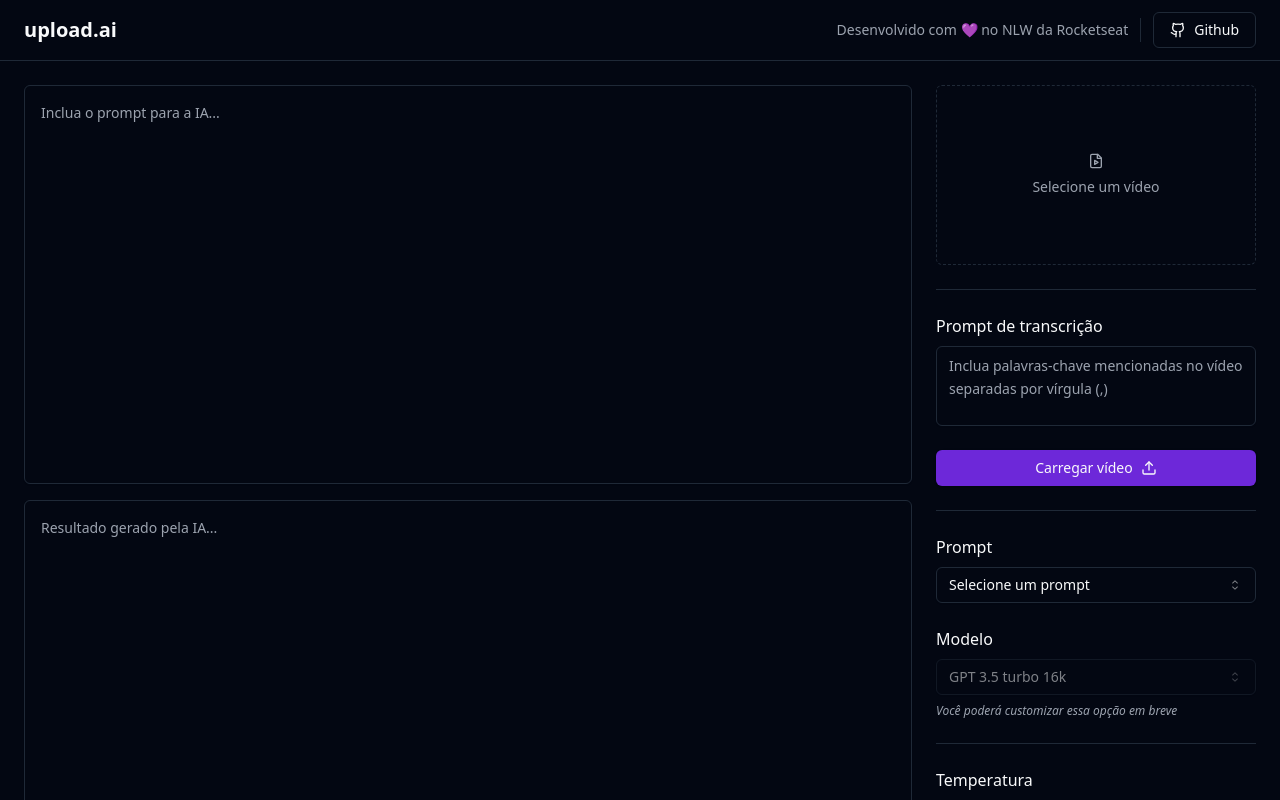
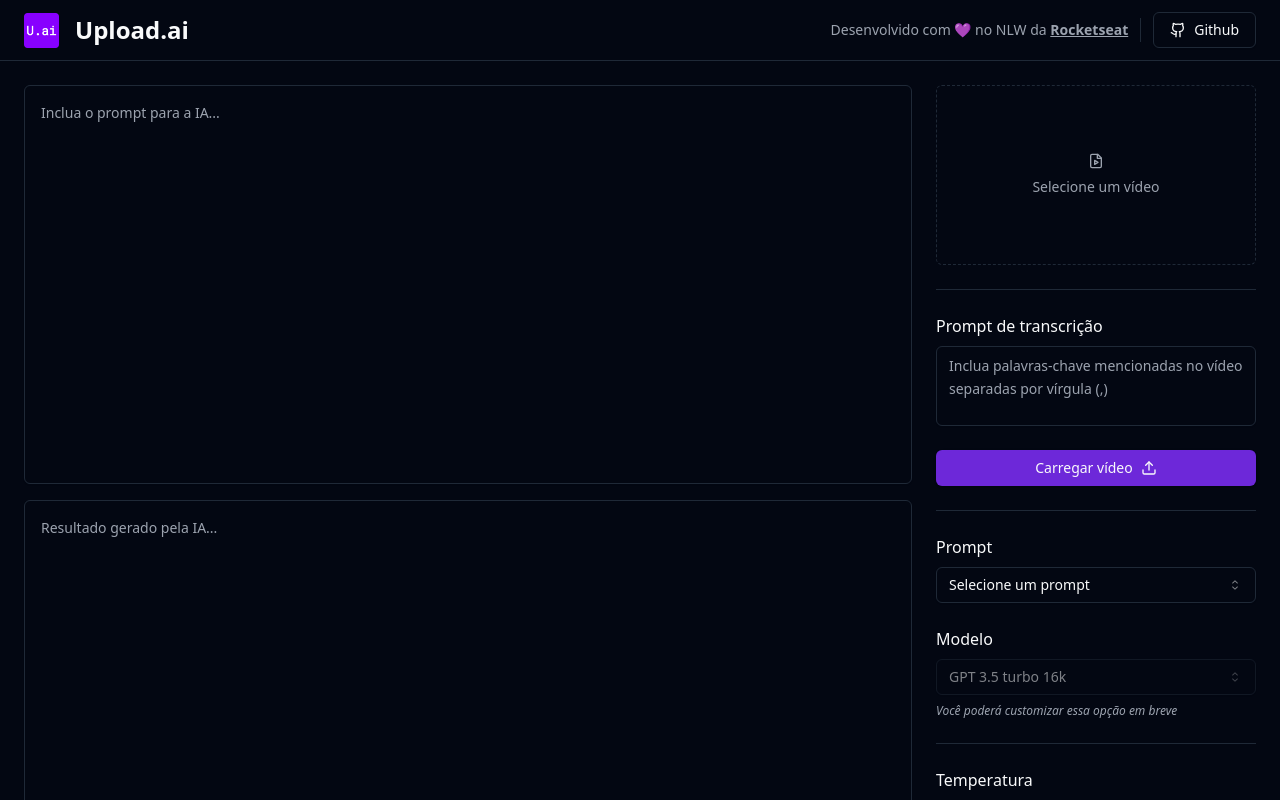
Before and after one commit to jvoliveirag/NLW_IA, a React (Vite) app in the folder nlw_ai_web/: page / in a window 1280 px wide. Shown: the top 800 px of the page. Built offline with nearby package versions, Linux system fonts and the light colour scheme.

Commit message:
Class 01: Adding details.

```diff
--- a/nlw_ai_web/index.html
+++ b/nlw_ai_web/index.html
@@ -3,7 +3,7 @@
   <head>
     <meta charset="UTF-8" />
     <meta name="viewport" content="width=device-width, initial-scale=1.0" />
-
+    <link rel="icon" href="/favicon.png" />
     <title>upload.ai</title>
   </head>
   <body>
--- a/nlw_ai_web/src/App.tsx
+++ b/nlw_ai_web/src/App.tsx
@@ -9,18 +9,23 @@ export function App() {
   return (
     <div className="min-h-screen flex flex-col">
       <div className="px-6 py-3 flex items-center justify-between border-b">
-        <h1 className="text-xl font-bold">upload.ai</h1>
+        <div className="flex items-center">
+          <img src="favicon.png" alt="logo" width={35} className="flex flex-1"/>
+          <h1 className="text-2xl font-bold flex ml-4">
+            Upload.ai
+          </h1>
+        </div>
 
         <div className="flex items-center gap-3">
           <span className="text-sm text-muted-foreground">
-            Desenvolvido com 💜 no NLW da Rocketseat
+            Desenvolvido com 💜 no NLW da <a href="https://www.rocketseat.com.br/" className="underline font-bold">Rocketseat</a>
           </span>
 
           <Separator orientation="vertical" className="h-6" />
 
           <Button variant="outline">
             <Github className="w-4 h-4 mr-2" />
-            Github
+            <a href="https://github.com/jvoliveirag/NLW_IA">Github</a>
           </Button>
         </div>
       </div>
@@ -109,6 +114,7 @@ export function App() {
             <div className="space-y-4">
               <label htmlFor="">Temperatura</label>
               <Slider
+                className="cursor-pointer"
                 min={0}
                 max={1}
                 step={0.1}
```
Also changed, not shown: nlw_ai_web/public/favicon.png (added).
